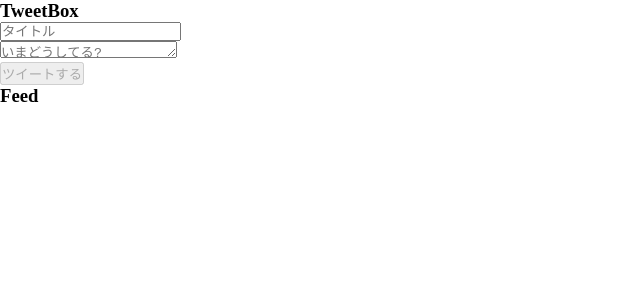
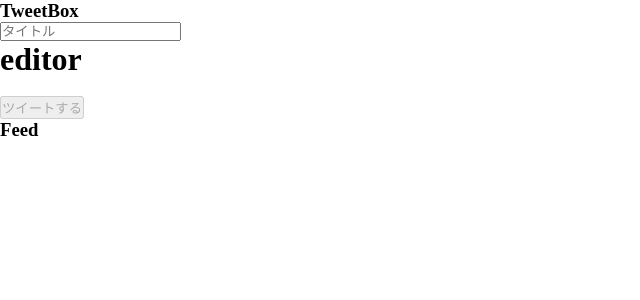
Before and after one commit to Tarec39/TwitterMemo, a React (Create React App) app: page / in a window 1280 px wide. Shown: the top 300 px of the page, without its empty margins (0-640 px from the left). Built offline with nearby package versions, Linux system fonts and the light colour scheme; no server answers.

Commit message:
feature: Draft.jsを組み込んでみた。

```diff
--- a/src/parts/TweetBox/components/Text.tsx
+++ b/src/parts/TweetBox/components/Text.tsx
@@ -1,19 +1,21 @@
-type props = {
-    value: string
-    rows: ()=>number
-    onChange: (event: React.ChangeEvent<HTMLTextAreaElement>) => void
-}
+import {Editor, EditorState} from 'draft-js'
+import {useEffect, useState} from 'react'
 
-export const Text = (props: props) => {
+export const Text = () => {
+    const [editorState, setEditorState] = useState(
+        () => EditorState.createEmpty(),
+      );
     return(
+        <>
         <div>
-        <textarea
-            value={props.value}
-            rows={props.rows()}
-            onChange={props.onChange}
-            placeholder="いまどうしてる?"
-            required
+          <h1>editor</h1>
+          <div>
+          <Editor
+            editorState={editorState}
+            onChange={setEditorState}
             />
+          </div>
         </div>
+    </>
     )
 }
--- a/src/parts/TweetBox/index.tsx
+++ b/src/parts/TweetBox/index.tsx
@@ -43,9 +43,6 @@ export const TweetBox = () => {
             />
 
         <Text
-            value={textAreaEl}
-            onChange={onChangeTextArea}
-            rows={calcRow}
         />
 
         <TweetButton
```
